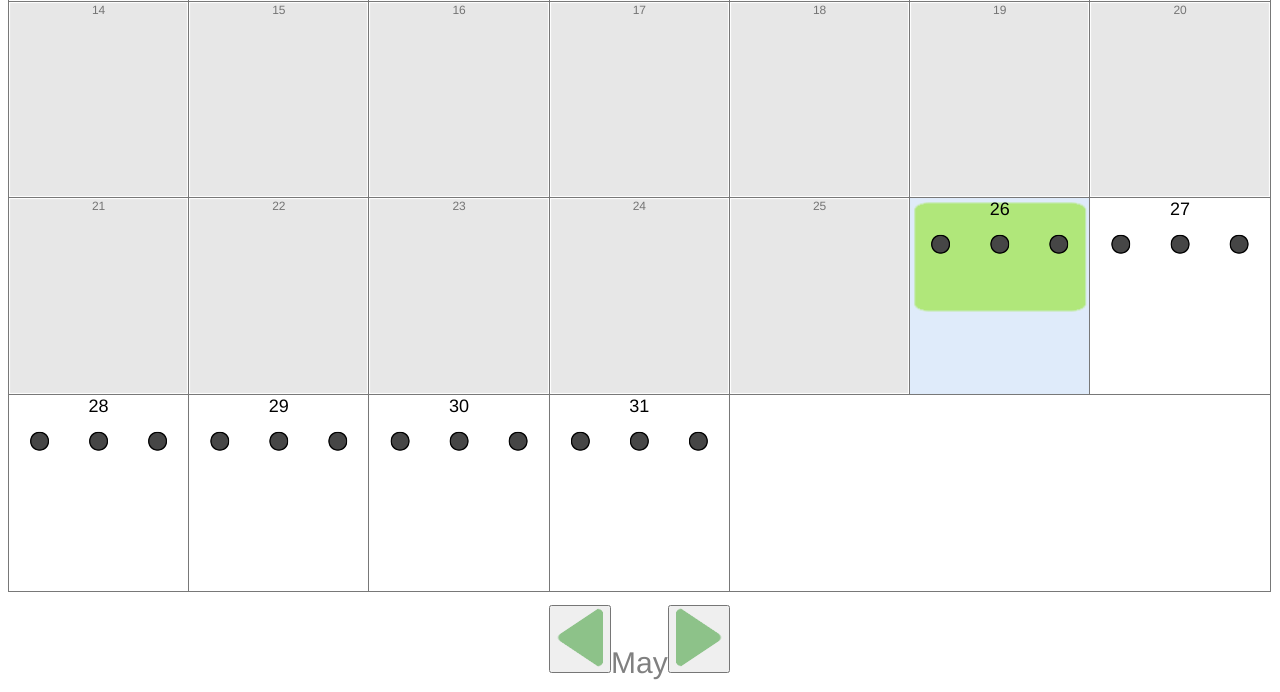
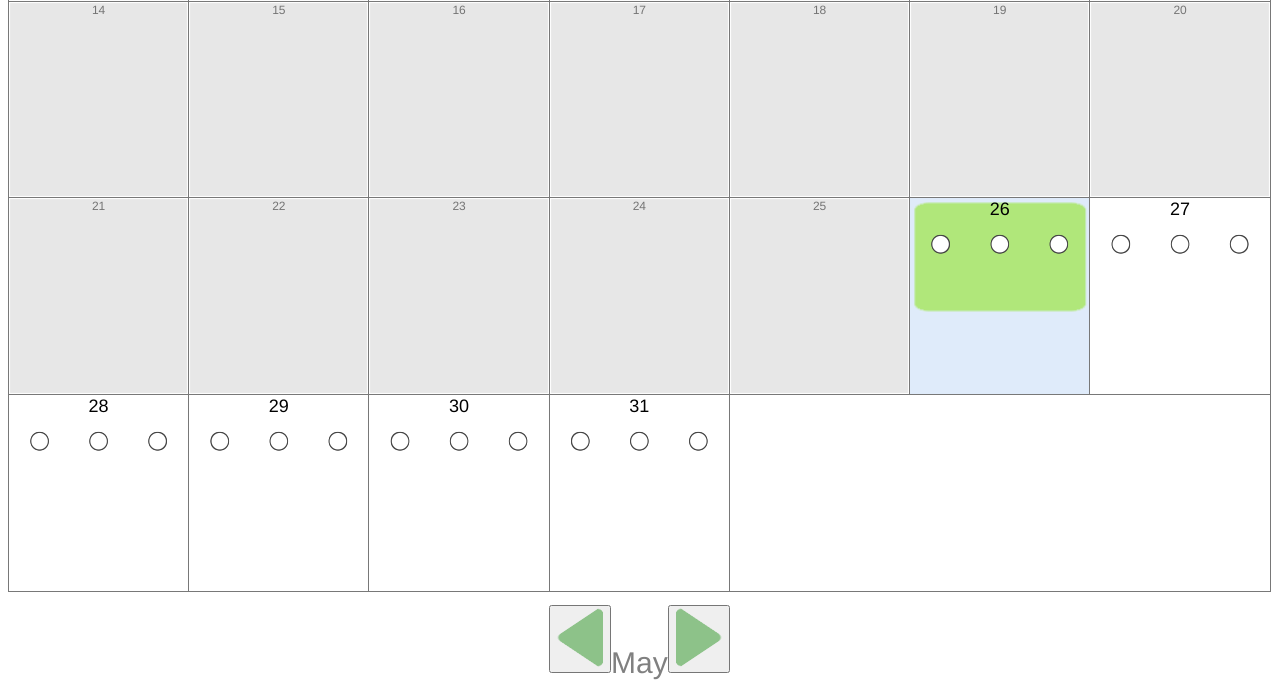
Before and after one commit to ericjsy/PocketPantry, a PHP site: page /meal_planner.html in a window 1280 px wide. Shown: the part 624-1316 px from the top of the page. Run offline with PHP 8.4, Linux system fonts and the light colour scheme; grey boxes labelled with a size stand in for pictures from a placeholder-image service; some libraries are stand-ins or nearby versions.

Commit message:
smoothed circle outline for non-planned meals, changed color of outline and made center white

```diff
--- a/css/main_style_mobile.css
+++ b/css/main_style_mobile.css
@@ -60,14 +60,14 @@
     color: #95D15B;
 }
 .un_planned {
-	color: #464646;
+	color: white;
 	text-shadow:
-	1px 1px 0 black,
-	-1px -1px 0 black,
-	1px -1px 0 black,
-	-1px 1px 0 black,
-	0 1px 0 black,
-	0 -1px 0 black,
-	1px 0 0 black,
-	-1px 0 0 black;
+	-1px 0 #464646,
+	0 1px #464646,
+	1px 0 #464646,
+	0 -1px #464646,
+	-0.8px -0.8px #464646,
+	0.8px 0.8px #464646,
+	0.8px -0.8px #464646,
+	-0.8px 0.8px #464646;
 }
```
